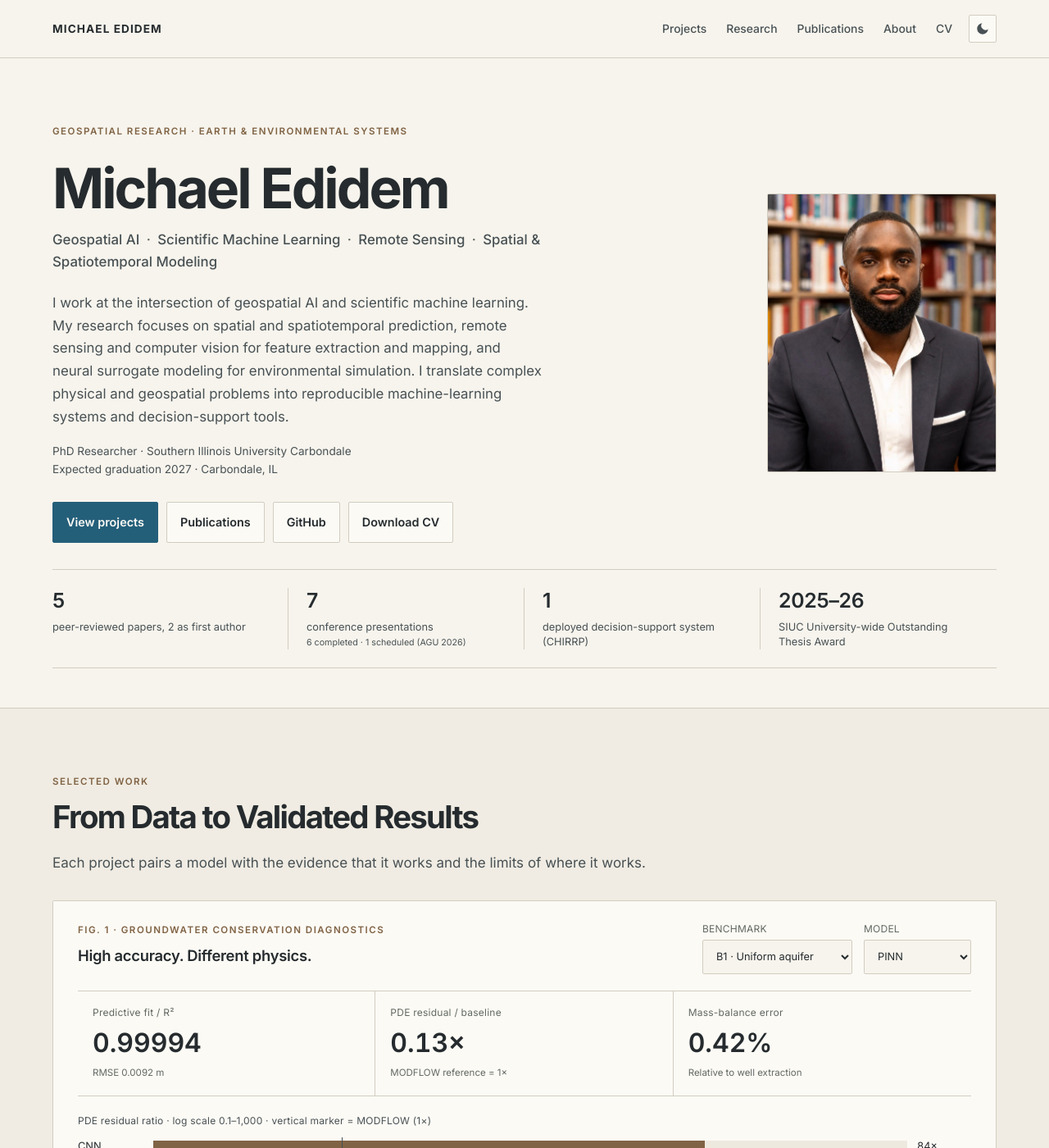
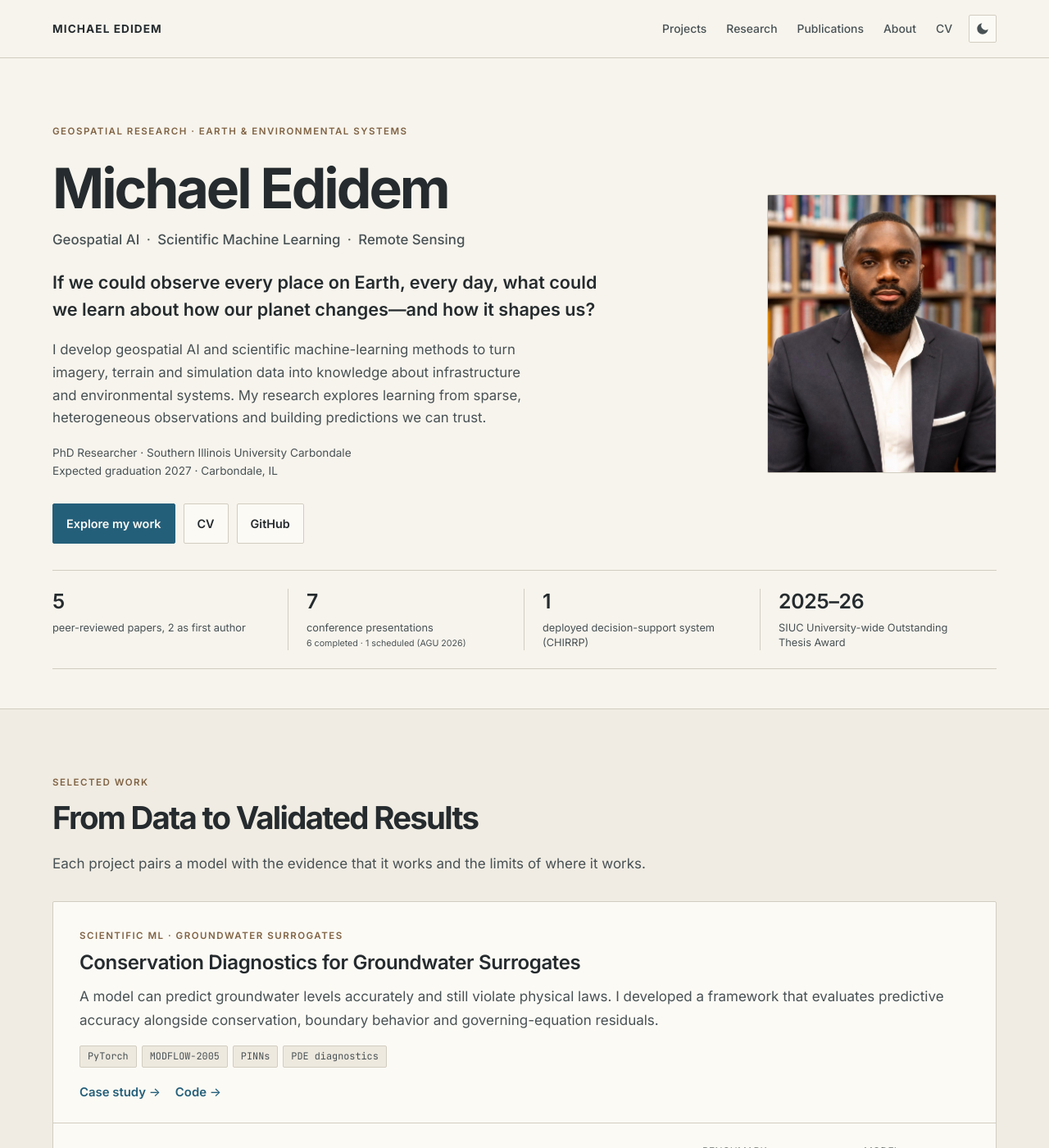
Before and after one commit to mikedidem/medidem, a Jekyll site: the page built from _pages/home.html, in a window 1280 px wide and 1400 px high. Shown: the whole window at 82% size. Built offline with Jekyll 4.4.1, drawn with Linux system fonts in a browser that asks for light colours; some of the changed text lies outside the part shown.

Commit message:
Clarify homepage research purpose and introduce results before exploration

```diff
--- a/_pages/home.html
+++ b/_pages/home.html
@@ -9,14 +9,14 @@ title: ""
     <div>
       <span class="eyebrow">Geospatial research · Earth &amp; environmental systems</span>
       <h1>Michael Edidem</h1>
-      <p class="hero__tagline"><span>Geospatial AI</span><span>Scientific Machine Learning</span><span>Remote Sensing</span><span>Spatial &amp; Spatiotemporal Modeling</span></p>
-      <p class="hero__summary">I work at the intersection of geospatial AI and scientific machine learning. My research focuses on spatial and spatiotemporal prediction, remote sensing and computer vision for feature extraction and mapping, and neural surrogate modeling for environmental simulation. I translate complex physical and geospatial problems into reproducible machine-learning systems and decision-support tools.</p>
+      <p class="hero__tagline"><span>Geospatial AI</span><span>Scientific Machine Learning</span><span>Remote Sensing</span></p>
+      <p class="hero__question">If we could observe every place on Earth, every day, what could we learn about how our planet changes—and how it shapes us?</p>
+      <p class="hero__summary">I develop geospatial AI and scientific machine-learning methods to turn imagery, terrain and simulation data into knowledge about infrastructure and environmental systems. My research explores learning from sparse, heterogeneous observations and building predictions we can trust.</p>
       <p class="hero__meta">PhD Researcher · Southern Illinois University Carbondale<br>Expected graduation 2027 · Carbondale, IL</p>
       <div class="btn-row">
-        <a class="btn btn--primary" href="#projects">View projects</a>
-        <a class="btn" href="{{ '/publications/' | relative_url }}">Publications</a>
+        <a class="btn btn--primary" href="#projects">Explore my work</a>
+        <a class="btn" href="{{ '/cv/Michael_Edidem_CV.pdf' | relative_url }}">CV</a>
         <a class="btn" href="https://github.com/{{ site.author.github }}">GitHub</a>
-        <a class="btn" href="{{ '/cv/Michael_Edidem_CV.pdf' | relative_url }}">Download CV</a>
       </div>
     </div>
     <img class="hero__photo" src="{{ '/images/pimage.jpeg' | relative_url }}" alt="Portrait of Michael Edidem" width="280" height="340">
@@ -40,6 +40,18 @@ title: ""
     </div>
 
     <article class="flagship">
+      <div class="flagship__body">
+        <div>
+          <div class="project__kicker">Scientific ML · Groundwater surrogates</div>
+          <h3><a href="{{ '/projects/groundwater-surrogates/' | relative_url }}">Conservation Diagnostics for Groundwater Surrogates</a></h3>
+          <p>A model can predict groundwater levels accurately and still violate physical laws. I developed a framework that evaluates predictive accuracy alongside conservation, boundary behavior and governing-equation residuals.</p>
+          <ul class="tags"><li>PyTorch</li><li>MODFLOW-2005</li><li>PINNs</li><li>PDE diagnostics</li></ul>
+          <div class="links">
+            <a href="{{ '/projects/groundwater-surrogates/' | relative_url }}">Case study</a>
+            <a href="https://github.com/mikedidem/gw_surrogate_evaluation">Code</a>
+          </div>
+        </div>
+      </div>
       <div class="explorer" id="groundwater-explorer">
         <div class="explorer__head">
           <div><span class="eyebrow">Fig. 1 · Groundwater conservation diagnostics</span><h3>High accuracy. Different physics.</h3></div>
@@ -68,18 +80,6 @@ title: ""
           <img src="{{ '/images/projects/gw-residuals.png' | relative_url }}" alt="Original PDE residual comparison for CNN, ConvLSTM and PINN on both benchmarks" loading="lazy">
         </details>
         <script id="groundwater-data" type="application/json">{{ site.data.groundwater_results | jsonify }}</script>
-      </div>
-      <div class="flagship__body">
-        <div>
-          <div class="project__kicker">Scientific ML · Groundwater surrogates</div>
-          <h3><a href="{{ '/projects/groundwater-surrogates/' | relative_url }}">Conservation Diagnostics for Deep Learning Groundwater Surrogates</a></h3>
-          <p>Deep-learning surrogates can match a groundwater simulator almost perfectly and still break the physics. I built a framework that tests accuracy and physical consistency together against MODFLOW-2005.</p>
-          <ul class="tags"><li>PyTorch</li><li>MODFLOW-2005</li><li>PINNs</li><li>PDE diagnostics</li></ul>
-          <div class="links">
-            <a href="{{ '/projects/groundwater-surrogates/' | relative_url }}">Case study</a>
-            <a href="https://github.com/mikedidem/gw_surrogate_evaluation">Code</a>
-          </div>
-        </div>
       </div>
     </article>
 
@@ -123,12 +123,13 @@ title: ""
         <h3>Multimodal geospatial representation learning &amp; neural surrogates</h3>
       </div>
       <div class="current__item">
-        <h4>Transferability of Earth foundation model embeddings for spatially implicit infrastructure mapping</h4>
+        <h4>Multimodal geospatial representation learning</h4>
+        <p>How can we learn from sparse, heterogeneous geospatial data? I investigate geospatial foundation models, multimodal feature extraction and transfer across regions.</p>
         <a href="{{ '/projects/drainage-crossing-detection/#transfer' | relative_url }}">CaGIS 2026 →</a>
       </div>
       <div class="current__item">
-        <h4>Neural surrogates</h4>
-        <p>Finite-volume, physics-informed neural operators for transient groundwater flow: accuracy, cost and consistency tradeoffs.</p>
+        <h4>Neural surrogates for environmental systems</h4>
+        <p>How can we build fast, accurate models that remain physically consistent? I investigate physics-informed neural operators for groundwater simulation.</p>
         <a href="{{ '/publications/#talks' | relative_url }}">AGU 2026 →</a>
       </div>
     </article>
--- a/assets/css/atlas.css
+++ b/assets/css/atlas.css
@@ -152,3 +152,7 @@ h2 { font-size:clamp(1.8rem,3vw,2.4rem); }
 .cartography-plate img { width:100%; height:auto; border:1px solid var(--border); border-radius:0; background:#f6f5df; }
 .cartography-plate figcaption { color:var(--text-2); font-size:.8rem; line-height:1.6; margin-top:10px; }
 @media(max-width:720px) { .side-project__grid { grid-template-columns:1fr; gap:24px; } .side-project { padding:40px 0; } }
+/* Research purpose and context before the results explorer */
+.hero__question { max-width:680px; color:var(--text); font-size:clamp(1.1rem,1.7vw,1.35rem); font-weight:600; line-height:1.5; margin:0 0 20px; }
+.flagship > .flagship__body { border-bottom:1px solid var(--border); padding-bottom:24px; }
+.flagship > .explorer { border-bottom:0; }
```
